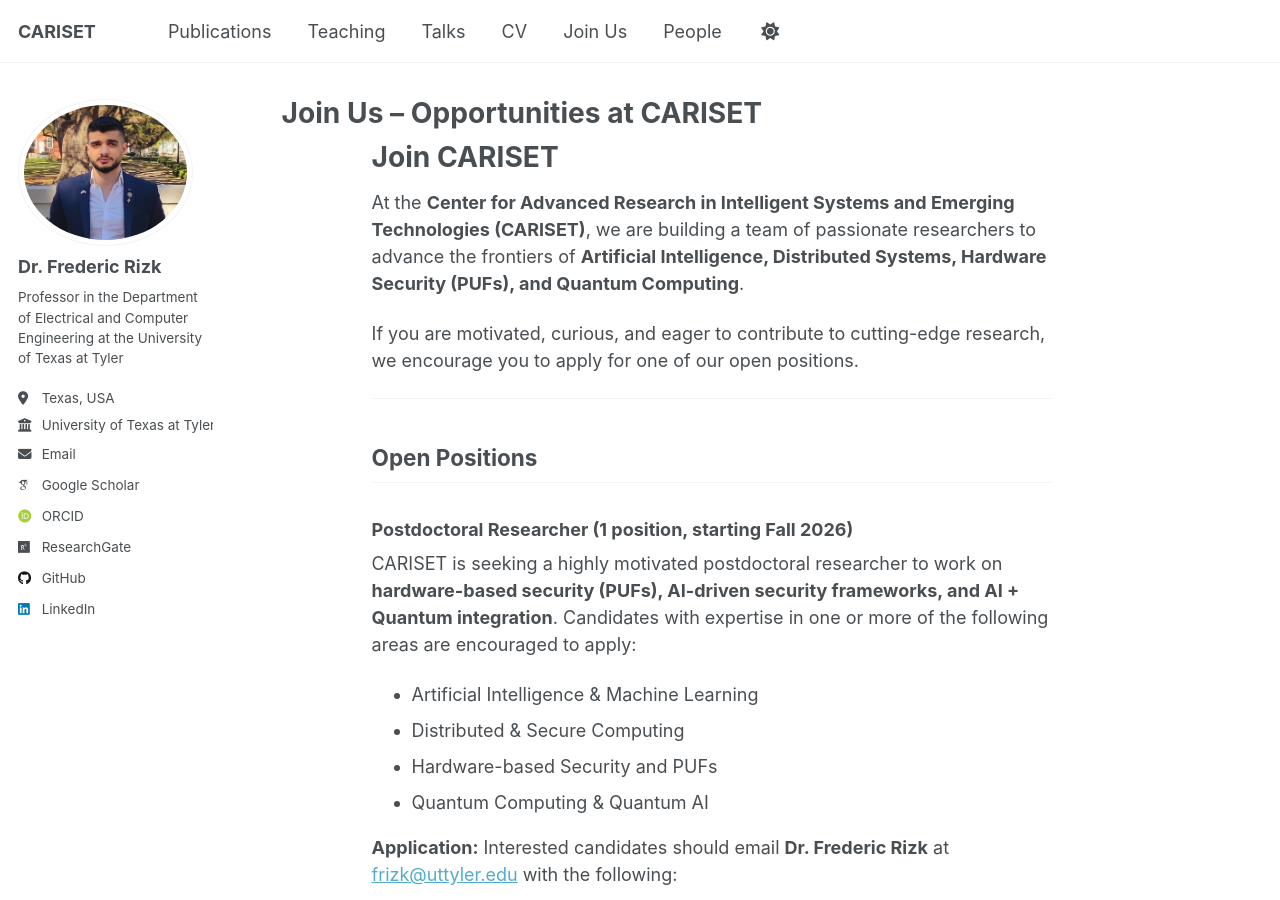
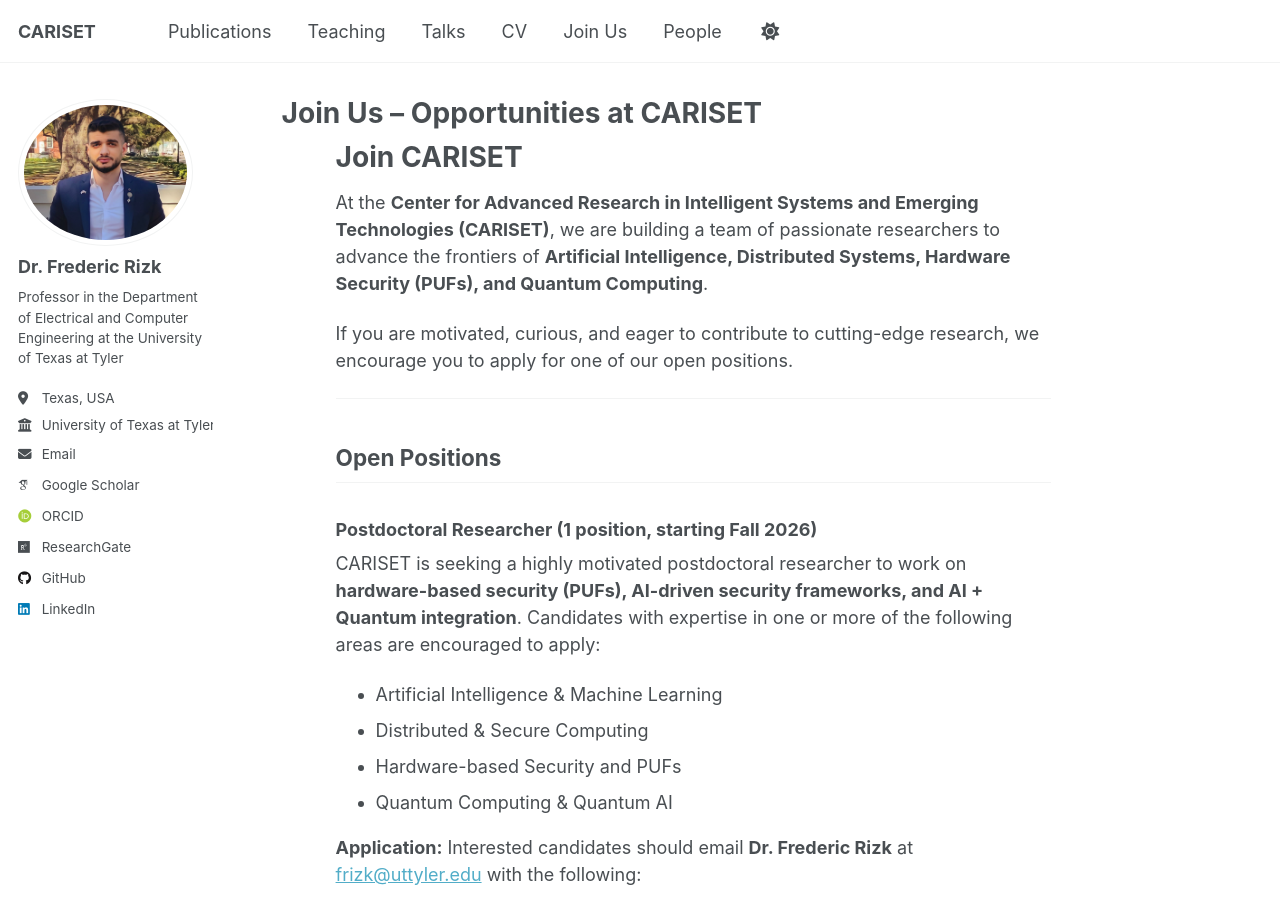
Before and after one commit to FredericRizk/CARISET.github.io, a Jekyll site: the page built from _pages/join-us.html, in a window 1280 px wide and 900 px high. Built offline with Jekyll 4.4.1, drawn with Linux system fonts in a browser that asks for light colours; some web fonts are replaced.

Commit message:
Update join-us.html

```diff
--- a/_pages/join-us.html
+++ b/_pages/join-us.html
@@ -4,7 +4,7 @@
 excerpt: "Positions for Postdoctoral, Graduate, and Undergraduate Researchers"
 ---
 
-<div style="padding-left: 5rem;">
+<div style="padding-left: 3rem;">
   <section id="join-us">
 
     <h1> Join CARISET</h1>
```
